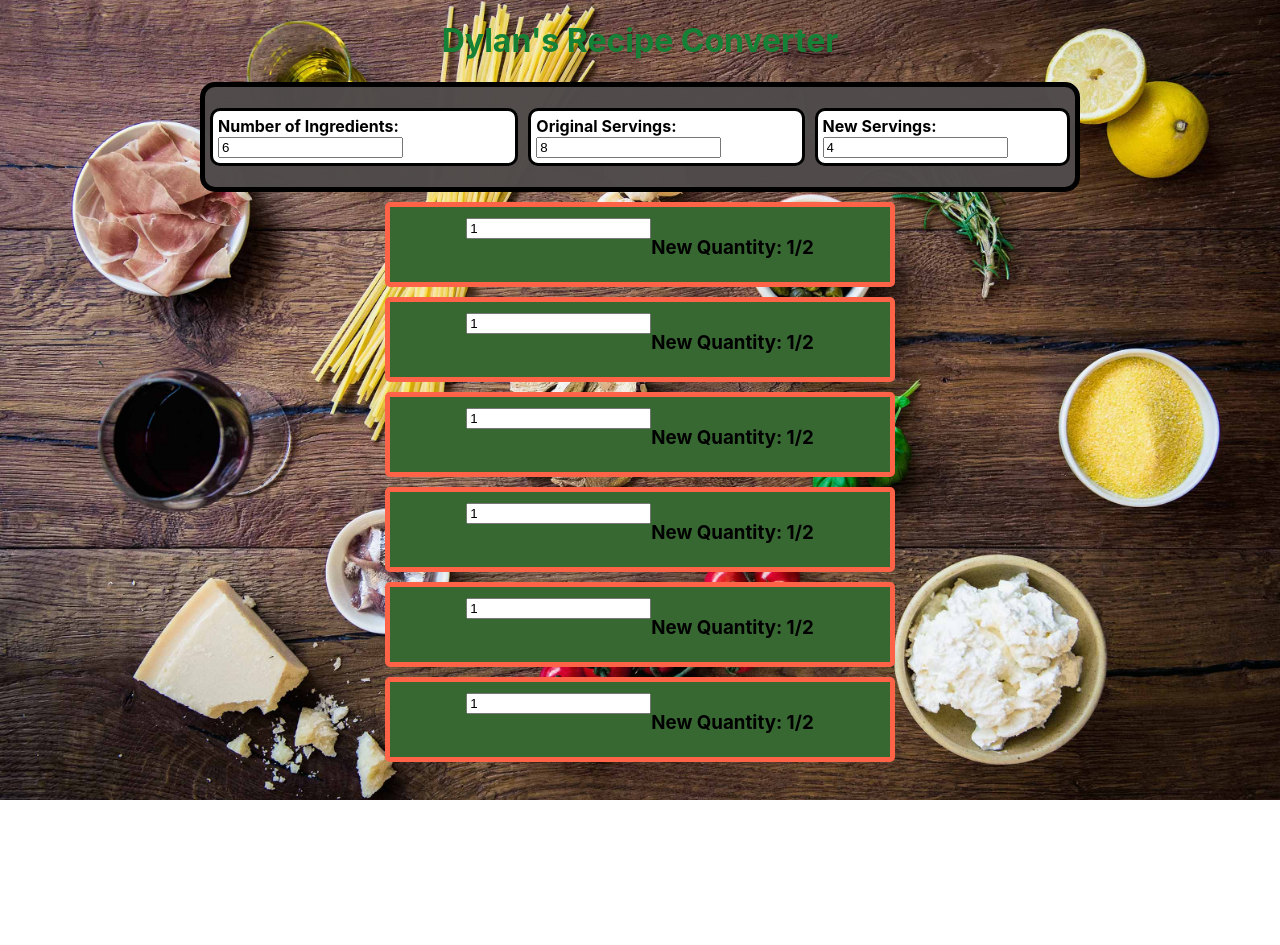
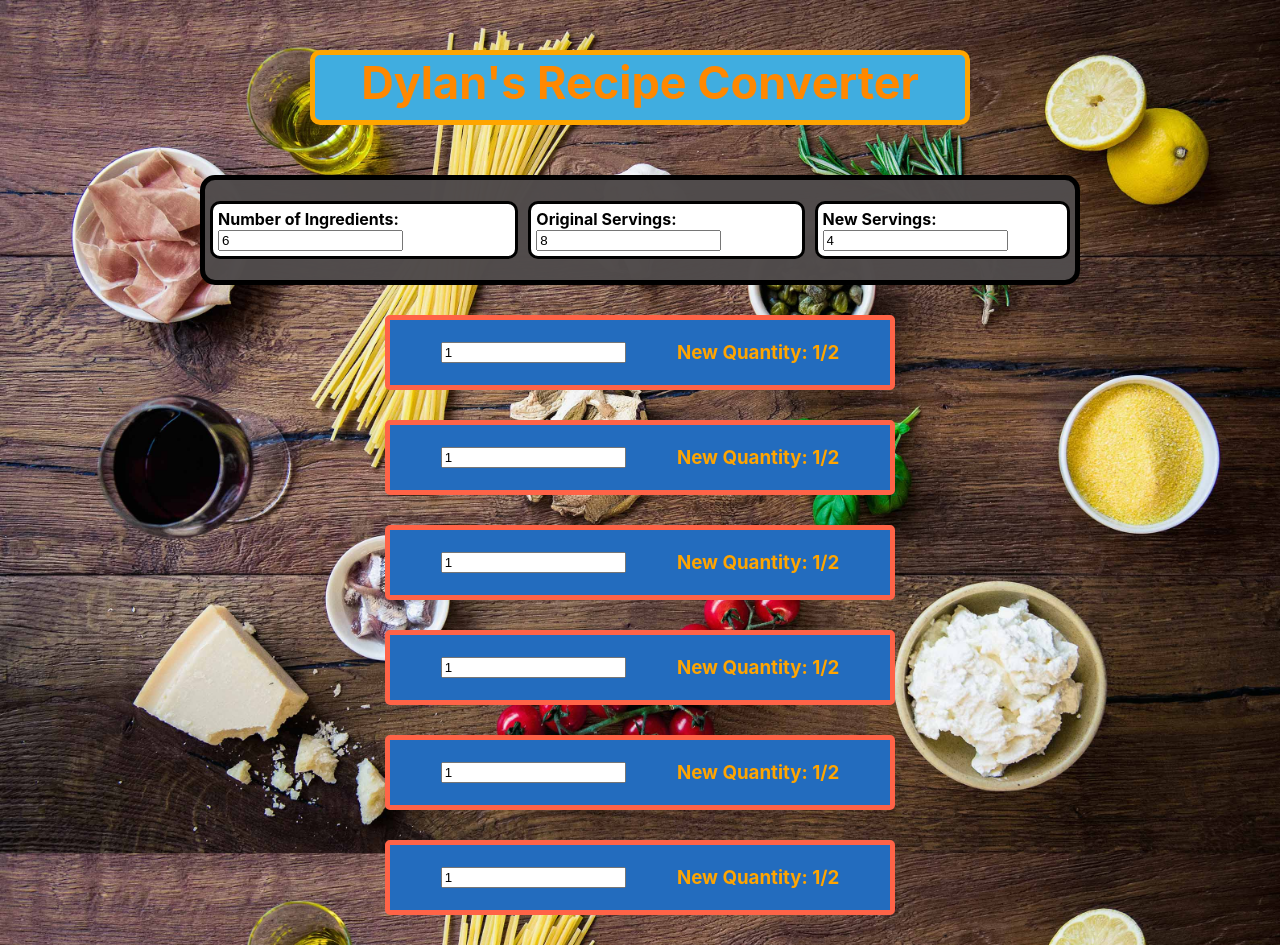
Before and after one commit to DylanLaw03/recipe-converter, a React (Create React App) app: page / in a window 1280 px wide. Before the commit the page ends 800 px from the top, so only its background shows below. Built offline with nearby package versions, Linux system fonts and the light colour scheme.

Commit message:
Final Commit... for now at least (the colors are pretty ugly) Edited CSS and set form minimums Might come back to restlyle and change inputs to drop down

```diff
--- a/src/App.css
+++ b/src/App.css
@@ -9,10 +9,24 @@ body {
     background-size: cover;
     overflow-y: scroll;
 }
+.title-span {
+    display: flex;
+    justify-content: center;
+}
 
 .title {
-    color: rgb(21, 129, 54);
+    color: rgb(255, 136, 0);
+    background-color: rgb(64, 173, 224);
+    font-size: 45px;
+    font-weight: 750;
     text-align: center;
+    margin-top: 50px;
+    margin-bottom: 50px;
+    padding-bottom: 10px;
+    border: 5px solid orange;
+    border-radius: 10px;
+    width: 650px;
+    vertical-align: middle;
 }
 
 .pre-inputs {
@@ -21,6 +35,7 @@ body {
     height: 100px;
     margin-left: 200px;
     margin-right: 200px;
+    margin-bottom: 30px;
     border: 5px solid black;
     border-radius: 15px;
     justify-content: center;
@@ -67,14 +82,32 @@ body {
 
 .ingredients-input-bar {
     display: flex;
-    background-color: rgb(55, 104, 50);
+    background-color: rgb(35, 108, 190);
     width: 500px;
     justify-content: center;
     align-content: center;
     border: 5px solid tomato;
     border-radius: 5px;
-    margin-top: 10px;
-    padding-top: 10px;
+    margin-bottom: 30px;
     height: 65px;
+    justify-content: space-around;
+}
 
+.input {
+    display: flex;
+    align-items: center;
+    vertical-align: middle;
+    padding-top: 5px;
+    padding-bottom: 5px;
+    padding-left: 25px;
 }
+
+.new-quantity {
+    color: orange;
+    display: flex;
+    align-items: center;
+    vertical-align: middle;
+    padding-top: 5px;
+    padding-bottom: 5px;
+    padding-right: 25px;
+}
--- a/src/js-scripts/Header.js
+++ b/src/js-scripts/Header.js
@@ -1,8 +1,8 @@
 //Holds the Header for the app
 export const Header = (props) => {
     return (
-        <div>
-            <h1 className="title">Dylan's Recipe Converter</h1>
-        </div>
+        <span className='title-span'>
+            <span className="title">Dylan's Recipe Converter</span>
+        </span>
     );
 }
--- a/src/js-scripts/IngredientsInputBar.js
+++ b/src/js-scripts/IngredientsInputBar.js
@@ -45,7 +45,7 @@ export const IngredientsInputBar = (props) => {
     return (
         <div className='ingredients-input-bar'>
             <form className='input'>
-                <input
+                <input min="1"
                     type='number'
                     id='quantity'
                     value={quantity}
--- a/src/js-scripts/PreInputs.js
+++ b/src/js-scripts/PreInputs.js
@@ -24,7 +24,7 @@ export const PreInputs = (props) => {
       <div className="pre-inputs">
         <form className='num-ingredients'>
           <label>Number of Ingredients: </label>
-          <input
+          <input min="1"
             defaultValue={props.numIngredients}
             onChange={handleNumIngredientsChange}
             type="number"
@@ -33,7 +33,7 @@ export const PreInputs = (props) => {
 
         <form className='original-servings'>
           <label>Original Servings: </label>
-          <input
+          <input min="1"
             defaultValue={props.originalServings}
             onChange={handleOriginalServingsChange}
             type="number"
@@ -42,7 +42,7 @@ export const PreInputs = (props) => {
 
         <form className='new-servings'>
           <label>New Servings: </label>
-          <input
+          <input min="1"
             defaultValue={props.newServings}
             onChange={handleNewServingsChange}
             type="number"
```
